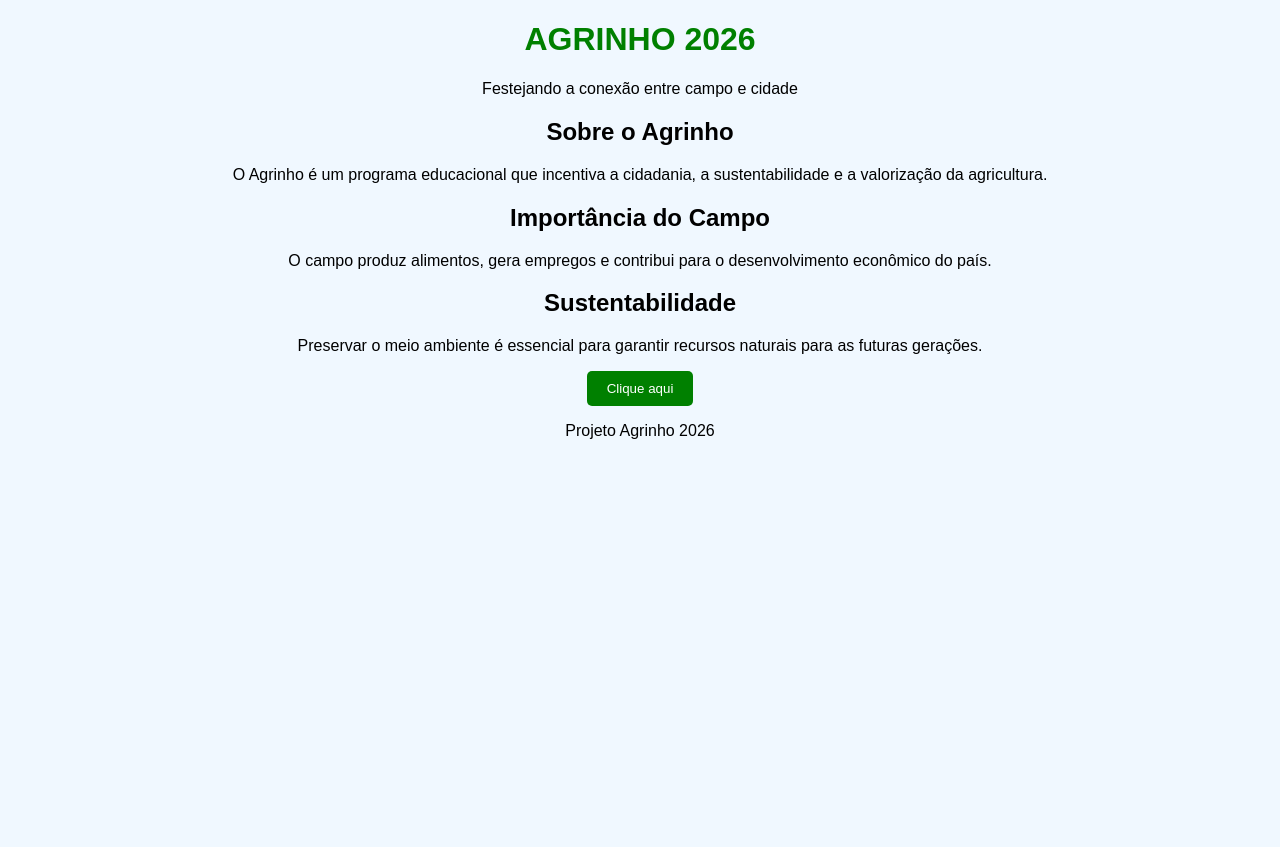
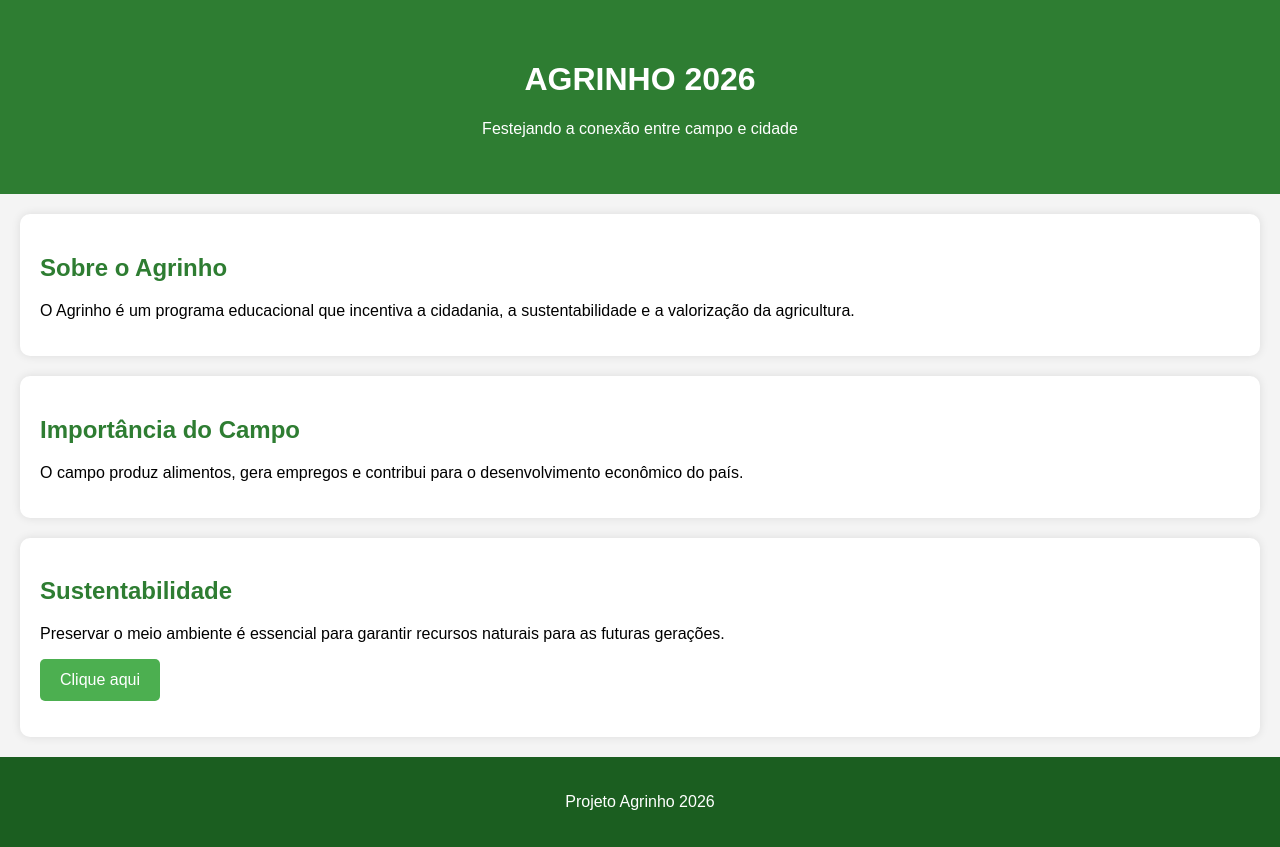
Before and after one commit to mirellamottaaraujo-sys/Agro-forte-21, a plain HTML site: page index.html in a window 1280 px wide. Before the commit the page ends 800 px from the top, so only its background shows below. Drawn offline with Linux system fonts and the light colour scheme.

Commit message:
Update style.css
kk

```diff
--- a/style.css
+++ b/style.css
@@ -1,22 +1,51 @@
-body {
-    font-family: Arial, sans-serif;
-    text-align: center;
-    background-color: #f0f8ff;
+body{
+    margin:0;
+    font-family:Arial, sans-serif;
+    background:#f4f4f4;
 }
 
-h1 {
-    color: green;
+header{
+    background:#2e7d32;
+    color:white;
+    text-align:center;
+    padding:40px;
 }
 
-button {
-    background-color: green;
-    color: white;
-    border: none;
-    padding: 10px 20px;
-    cursor: pointer;
-    border-radius: 5px;
+section{
+    background:white;
+    margin:20px;
+    padding:20px;
+    border-radius:10px;
+    box-shadow:0 0 10px rgba(0,0,0,0.1);
 }
 
-button:hover {
-    background-color: darkgreen;
+h2{
+    color:#2e7d32;
 }
+
+button{
+    background:#4caf50;
+    color:white;
+    border:none;
+    padding:12px 20px;
+    border-radius:5px;
+    cursor:pointer;
+    font-size:16px;
+}
+
+button:hover{
+    background:#1b5e20;
+}
+
+#mensagem{
+    margin-top:15px;
+    font-weight:bold;
+    color:#1b5e20;
+}
+
+footer{
+    background:#1b5e20;
+    color:white;
+    text-align:center;
+    padding:20px;
+}
```
